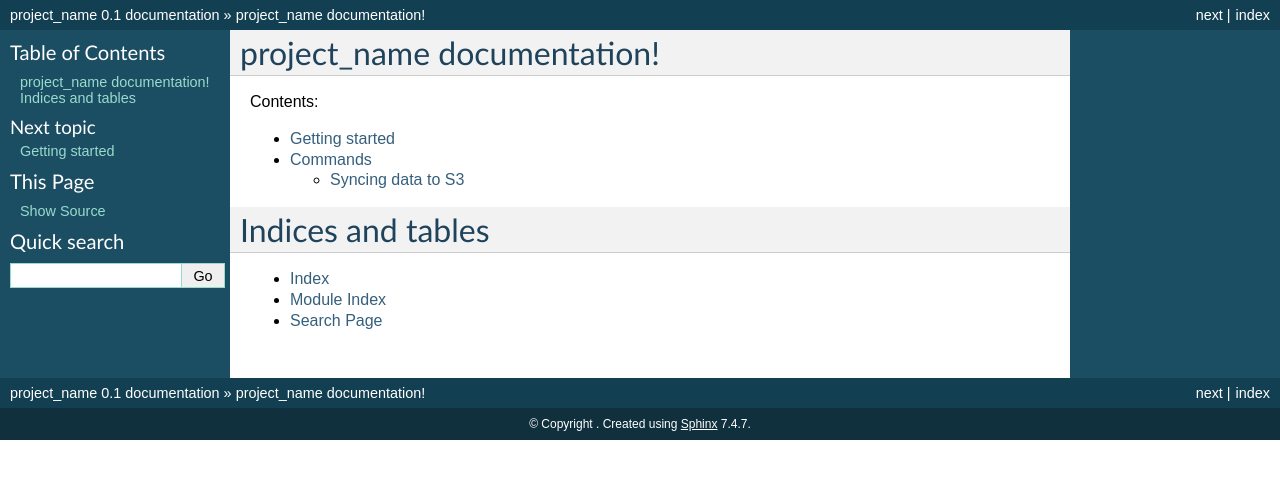
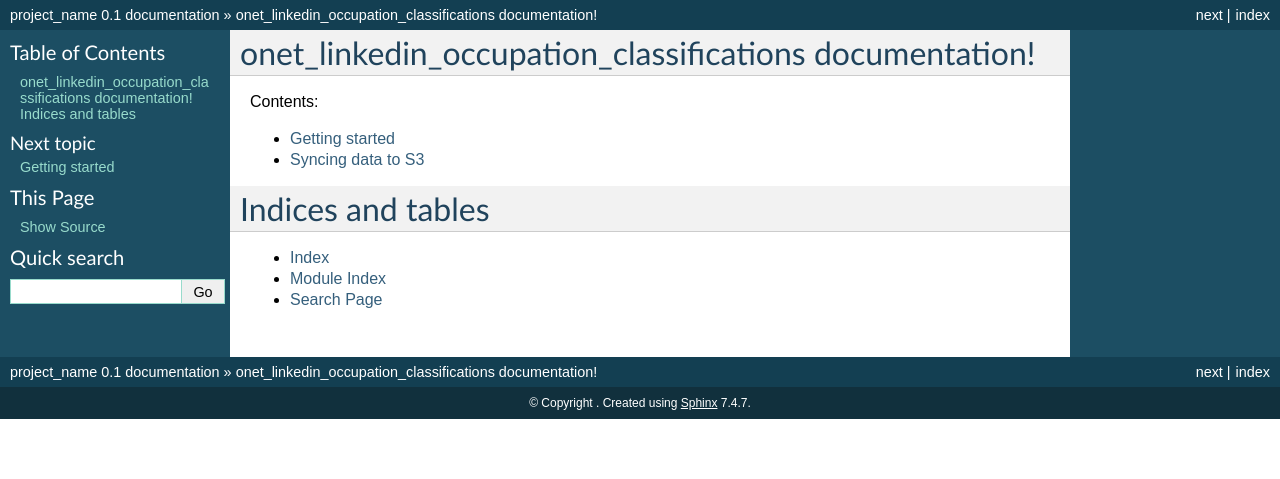
Before and after one commit to zachpinto/onet-linkedin-occupation-classifications, a Sphinx documentation site: the page built from docs/index.rst, in a window 1280 px wide. Shown: the top 479 px of the page. Built offline with Sphinx 7.4.7, drawn with Linux system fonts in a browser that asks for light colours.

Commit message:
update README, docs, setup

````diff
--- a/docs/commands.rst
+++ b/docs/commands.rst
@@ -1,3 +1,7 @@
+
+### `commands.rst`
+
+```rst
 Commands
 ========
 
--- a/docs/index.rst
+++ b/docs/index.rst
@@ -1,10 +1,10 @@
-.. project_name documentation master file, created by
+.. onet_linkedin_occupation_classifications documentation master file, created by
    sphinx-quickstart.
    You can adapt this file completely to your liking, but it should at least
    contain the root `toctree` directive.
 
-project_name documentation!
-==============================================
+onet_linkedin_occupation_classifications documentation!
+========================================================
 
 Contents:
 
@@ -14,8 +14,6 @@ Contents:
    getting-started
    commands
 
-
-
 Indices and tables
 ==================
 
--- a/setup.py
+++ b/setup.py
@@ -4,7 +4,7 @@ setup(
     name='src',
     packages=find_packages(),
     version='0.1.0',
-    description='A short description of the project.',
-    author='Your name (or your organization/company/team)',
+    description='Streamlit-based analytics tool for viewing skill requirements sourced from LinkedIn using O*NET occupation classifications',
+    author='Zachary TW Pinto',
     license='MIT',
 )
````
Also changed, not shown: README.md (+3 -3 lines), docs/getting-started.rst (+52 -0 lines), img.png (added), 1 other file.
